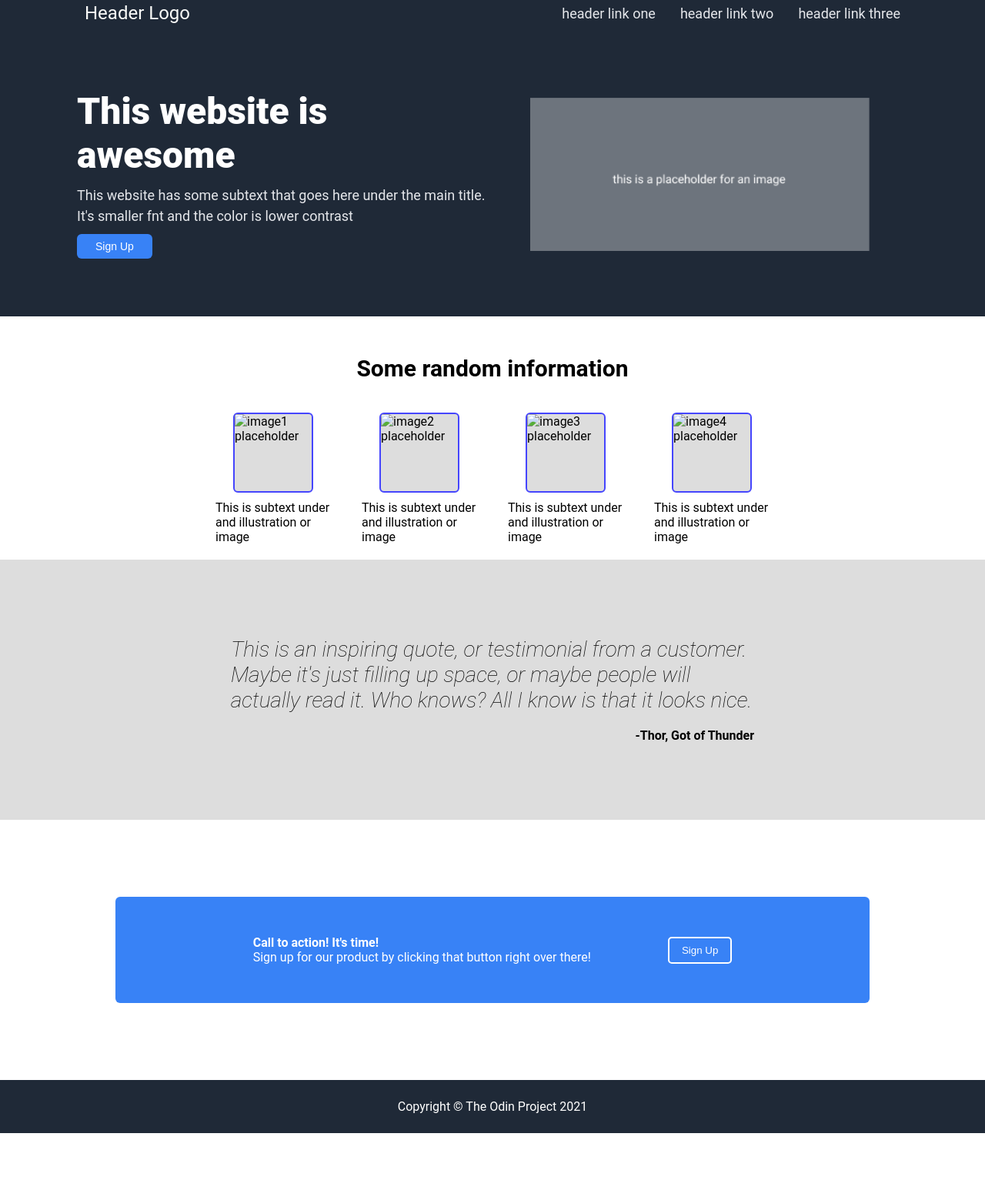
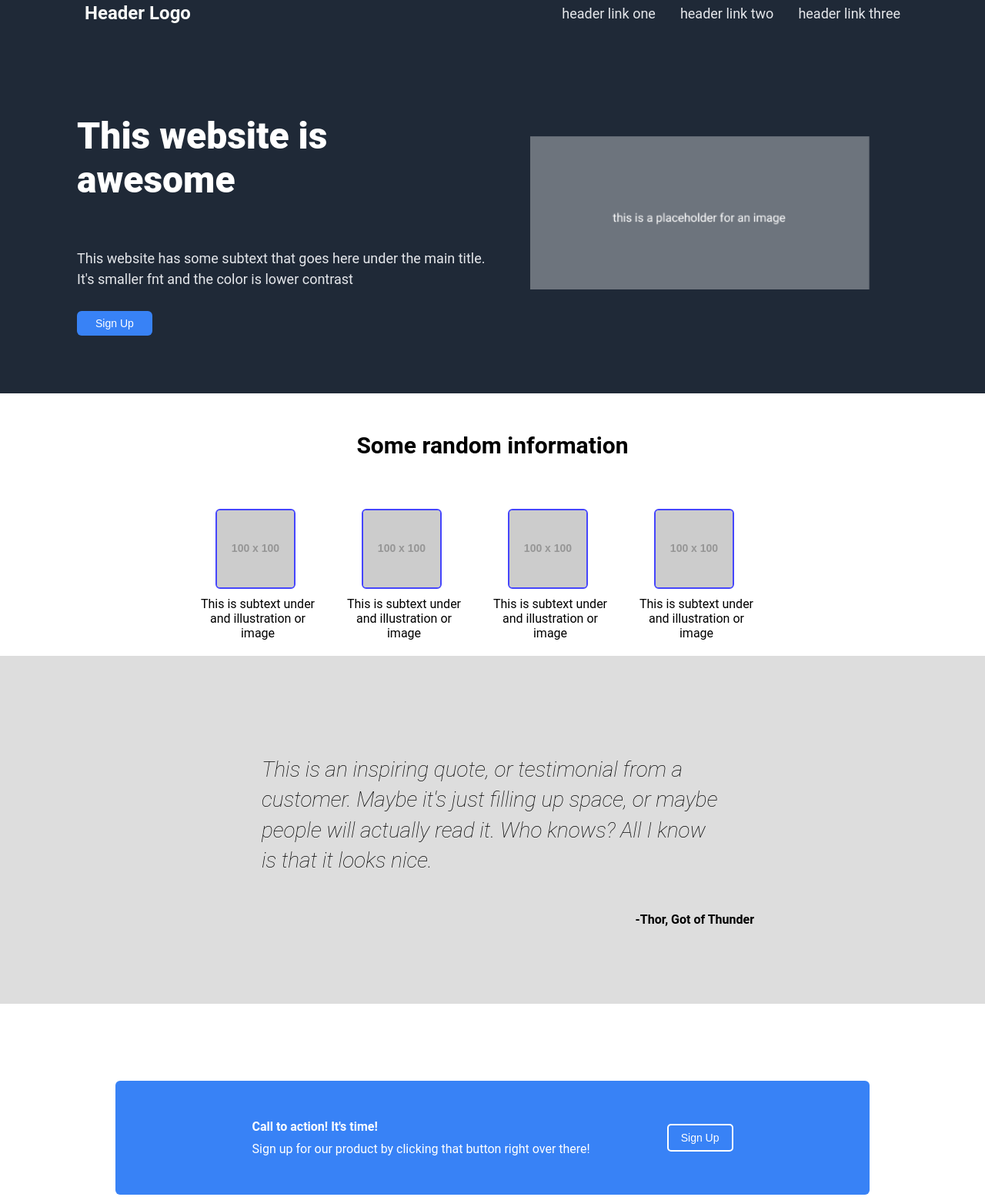
Before and after one commit to kstanley11/Odin-Web-Design, a plain HTML site: page index.html in a window 1280 px wide. Shown: the part 7-1562 px from the top of the page at 77% size. Before the commit the page ends 1479 px from the top, so only its background shows below. Drawn offline with Linux system fonts and the light colour scheme; placeholder pictures from the web are drawn by us.

Commit message:
Clean up code a little
Used H1, H2, blockquote, p, and footnote in html

Added sections and moved content around in css file
for better organization.

```diff
--- a/index.html
+++ b/index.html
@@ -8,11 +8,11 @@
 </head>
 <body>
     <div class="hero">
-            <div class="header">
-                <div class="logo">
-                    Header Logo
-                </div>
-            <ul>
+        <div class="header">
+            <div class="logo">
+                Header Logo
+            </div>
+            <ul class="nav-links">
                 <li>header link one</li>
                 <li>header link two</li>
                 <li>header link three</li>
@@ -20,12 +20,12 @@
         </div>
         <div class="top-content">
             <div class="card">
-                <div class="card-title">
+                <h1 class="card-title">
                     This website is awesome
-                </div>
-                <div class="card-text">
+                </h1>
+                <p class="card-text">
                     This website has some subtext that goes here under the main title. It's smaller fnt and the color is lower contrast
-                </div>
+                </p>
                 <button class="signup">Sign Up</button>
             </div>
             <img src="images/greyplaceholder.png" alt="This is placeholder for an image" class="heropic">
@@ -33,31 +33,32 @@
     </div>
     <div class="content">
         <div class="content-middle">
-            <div class="content-title">
+            <h2 class="content-title">
                 Some random information
-            </div>
+            </h2>
         <div class="container">
             <div class="info">
-                <img src="" alt="image1 placeholder">
+                <img src="https://via.placeholder.com/100" alt="image1 placeholder">
                 <div class="text">This is subtext under and illustration or image</div>
             </div>
             <div class="info">
-                <img src="" alt="image2 placeholder">
+                <img src="https://via.placeholder.com/100" alt="image2 placeholder">
                 <div class="text">This is subtext under and illustration or image</div>
             </div>
             <div class="info">
-                <img src="" alt="image3 placeholder">
+                <img src="https://via.placeholder.com/100" alt="image3 placeholder">
                 <div class="text">This is subtext under and illustration or image</div>
             </div>
             <div class="info">
-                <img src="" alt="image4 placeholder">
+                <img src="https://via.placeholder.com/100" alt="image4 placeholder">
                 <div class="text">This is subtext under and illustration or image</div>
             </div>
             </div>
+
             <div class="quotation">
-                <div class="quote-text">
+                <blockquote class="quote-text">
                     This is an inspiring quote, or testimonial from a customer. Maybe it's just filling up space, or maybe people will actually read it. Who knows? All I know is that it looks nice.
-                </div>
+                </blockquote>
                 <div class="author">
                     <strong>-Thor, Got of Thunder</strong>
                 </div>
@@ -75,9 +76,9 @@
             </div>
             </div>
         </div>
-        <div class="footer">
+        <footer class="footer">
             Copyright &copy The Odin Project 2021
-        </div>
+        </footer>
     </div>
 
 
--- a/styles.css
+++ b/styles.css
@@ -1,41 +1,48 @@
+/* ========== Base Styles ========== */
 body {
   font-family: Roboto,'Courier New', Courier, monospace;
   margin: 0;
+  display: flex;
+  flex-direction: column;
+  justify-content: space-between;
 }
 
+/* ========== Layout Blocks ========== */
 .hero,
 .footer {
     background-color: #1F2937;
     color: white;
 }
 
-.card-title {
-    font-size: 48px;
-    font-weight: 900;
+.content {
+    display: flex;
+    flex: 1;
 }
 
-.card-text,
-li {
-    font-size: 18px;
-    color: #E5E7EB;
-    line-height: 1.5;
-}
+.header {
+    display: flex;
+    align-items: center;
+    justify-content: space-between;
+    padding: 10px;
+    margin: 0 100px;
+    }
+
+.top-content {
+    display: flex;
+    justify-content: center;
+    align-items: center;
+    padding: 75px 150px 75px 100px;
+    gap: 50px;
+    max-width: 1200px;
+    margin: 0 auto;
+ }
+
+/* ========== Header/Nav ========== */
 
 .logo {
     font-size: 24px;
-    font-weight: 700px;
+    font-weight: 700;
     color: #F9FAF8;
-}
-
-body {
-    display: flex;
-    flex-direction: column;
-    justify-content: space-between;
-}
-
-.content {
-    display: flex;
-    flex: 1;
 }
 
 ul {
@@ -46,35 +53,47 @@ ul {
     gap: 2em
 }
 
-.header {
+li {
+    font-size: 18px;
+    color: #E5E7EB;
+}
+
+/* ========== Hero Section ========== */
+
+ .card {
     display: flex;
-    align-items: center;
-    justify-content: space-between;
-    padding: 10px;
-    margin-left: 100px;
-    margin-right: 100px;
-    }
+    flex-direction: column;
+    gap: 10px;
+ }
 
-.top-content {
-    display: flex;
-    justify-content: flex-between;
-    align-items: center;
-    padding: 75px 150px 75px 100px;
-    gap: 50px;
-    max-width: 1200px;
-    margin: 0 auto;
- }
+.card-title {
+    font-size: 48px;
+    font-weight: 900;
+}
+
+.card-text
+    {
+    font-size: 18px;
+    color: #E5E7EB;
+    line-height: 1.5;
+}
+
 .heropic{
     height: 200px;
     background-color: #6D747D;
 }
- .card {
-    display: flex;
-    flex-wrap: wrap;
-    flex-direction: column;
-    align-items: flex-left;
-    gap: 10px;
 
+/* ========== Button Styles ========== */
+
+ button {
+    cursor: pointer;
+    padding: 8px 16px;
+    background-color: #3882F6;
+    color: white;
+    border: none;
+    border-radius: 5px;
+    font-weight: 500;
+    font-size: 14px;
  }
 
 .card button {
@@ -85,36 +104,64 @@ ul {
     border-radius: 6px;
 }
 
- button {
-    cursor: pointer;
-    padding: 8px 16px;
-    background-color: #3882F6;
-    color: white;
-    border: none;
-    border-radius: 5px;
+.bottom-signup {
+    border: 2px white solid;
+}
+
+/* ========== Main Content ========== */
+
+.content-middle {
+    display: flex;
+    flex-direction: column;
+}
+
+
+
+.header {
+    display: flex;
+    align-items: center;
+    justify-content: space-between;
+    padding: 10px;
+    margin-left: 100px;
+    margin-right: 100px;
+    }
+
+
+
+ .card {
+    display: flex;
+    flex-wrap: wrap;
+    flex-direction: column;
+    align-items: flex-left;
+    gap: 10px;
+
  }
 
+.content-title {
+    display: flex;
+    justify-content: center;
+    align-items: center;
+    margin-top: 50px;
+    font-weight: bold;
+    font-size: 30px;
+}
+
+/* ========== Info Boxes ========== */
  .container {
     display: flex;
     justify-content: center;
     flex-wrap: wrap;
     margin-top: 20px
-
-
  }
 
  .info {
     display: flex;
     flex-direction: column;
-    align-items: center;
     justify-content: center;
-    text-wrap: wrap;
     width: 150px;
     padding: 10px;
     margin: 10px;
     gap: 10px;
-
-
  }
 
  .info img {
@@ -124,35 +171,27 @@ ul {
     border-radius: 6px;
     border: 2px #4545fd solid;
   }
-
-.content-middle {
-    display: flex;
-    flex-direction: column;
-}
-.content-title {
-    display: flex;
-    justify-content: center;
-    align-items: center;
-    margin-top: 50px;
-    font-weight: bold;
-    font-size: 30px;
+.text {
+    text-align: center;
+    margin-left: -20px;
+    /* margin-right: 15px; */
+    max-width: 150px;
 }
 
 .quotation {
     display: flex;
     flex-direction: column;
     background-color: #ddd;
-    padding-top: 100px;
-    padding-bottom: 100px;
-    padding-left: 300px;
-    padding-right: 300px;
+    padding: 100px 300px;
+    display: flex;
+    flex-direction: column;
 }
 
 .quote-text {
     font-size: 28px;
-    text-wrap: wrap;
     font-style: italic;
     font-weight: 100;
+    line-height: 1.4;
 }
 
 .author {
@@ -161,6 +200,7 @@ ul {
     margin-top: 20px;
 }
 
+/* ========== Bottom CTA Section ========== */
 .bottom-content {
     background-color: #3882F6;
     color: white;
@@ -168,30 +208,25 @@ ul {
     justify-content: center;
     align-items: center;
     gap: 100px;
-    margin-left: 150px;
-    margin-right: 150px;
+    margin: 100px 150px;
     border-radius: 6px;
-    margin-top: 100px;
-    padding-top: 50px;
-    padding-bottom: 50px;
-
+    padding: 50px;
 }
 .bottom-title {
     font-weight: 700;
 }
 
-.bottom-text{
-    color:
+.bottom-left {
+  display: flex;
+  flex-direction: column;
+  gap: 10px;
 }
 
-.bottom-signup {
-    border: 2px white solid;
-}
-
+/* ========== Footer ========== */
 .footer {
     display: flex;
     align-items: center;
     justify-content: center;
-    margin-top: 100px;
+
     padding: 25px
 }
```
